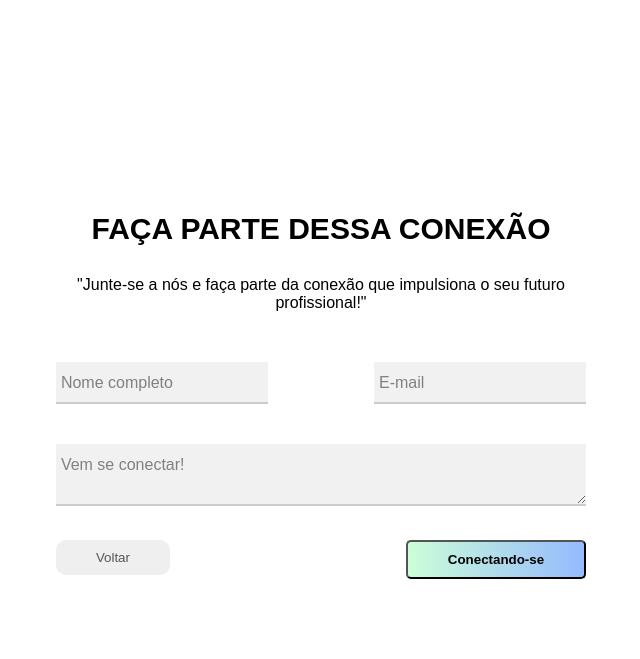
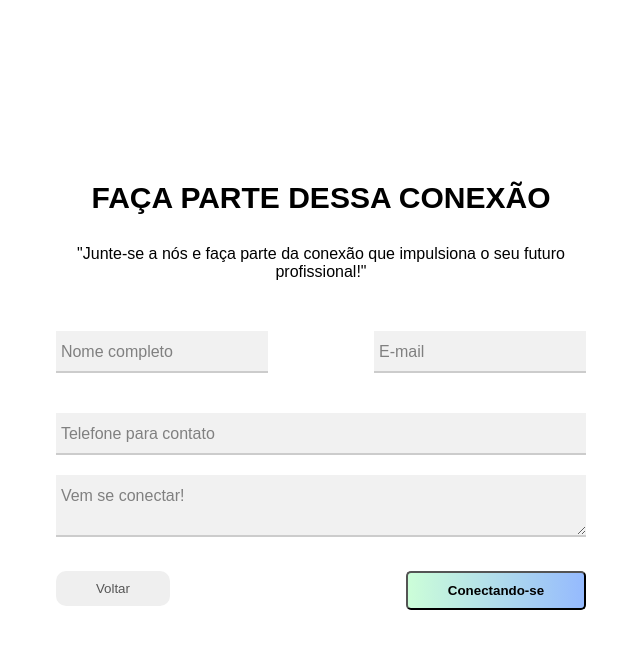
Before and after one commit to HuiseL265/prototipo-pi-2sem-2023, a PHP site: page /contato.php in a window 1280 px wide. Shown: the top 659 px of the page, without its empty margins (319-959 px from the left). Run offline with PHP 8.4, Linux system fonts and the light colour scheme; some web fonts are replaced.

Commit message:
Ajustes Pagina do Contato

```diff
--- a/contato.php
+++ b/contato.php
@@ -6,16 +6,16 @@
       //  print_r('<br>');
       //  print_r('E-mail: ' . $_POST['email']);
       //  print_r('<br>');
-      //  print_r('Telefone: ' . $_POST['telefone']);
+      //  print_r('Mensagem: ' . $_POST['Mensagem']);
 
       include_once('config.php');
 
       $nome = $_POST['nome'];
       $email = $_POST['email'];
-      $telefone = $_POST['telefone'];
+      $mensagem = $_POST['mensagem'];
 
-      $result = mysqli_query($conexao, "INSERT INTO usuarios(nome,email,telefone)
-      VALUES ('$nome','$email','$telefone')");
+      $result = mysqli_query($conexao, "INSERT INTO usuarios(nome,email,mensagem)
+      VALUES ('$nome','$email','$mensagem')");
     }
 
 ?>
@@ -47,10 +47,14 @@
                         <label for="email-box">E-mail</label>
                     </div>
                 </div>
+                <div class="input-single">
+                        <input type="telefone" name="telefone" id="telefone-box" class="input" required>
+                        <label for="telefone-box">Telefone para contato</label>
+                    </div>
 
                 <div class="input-single" id="input-box-maior">
-                    <textarea type="text" name="telefone" id="telefone-box" class="input" required></textarea>
-                    <label for="telefone-box">Vem se conectar!</label>
+                    <textarea type="text" name="mensagem" id="mensagem-box" class="input" required></textarea>
+                    <label for="mensagem-box">Vem se conectar!</label>
                 </div>
 
                 <div class="btns">
```
